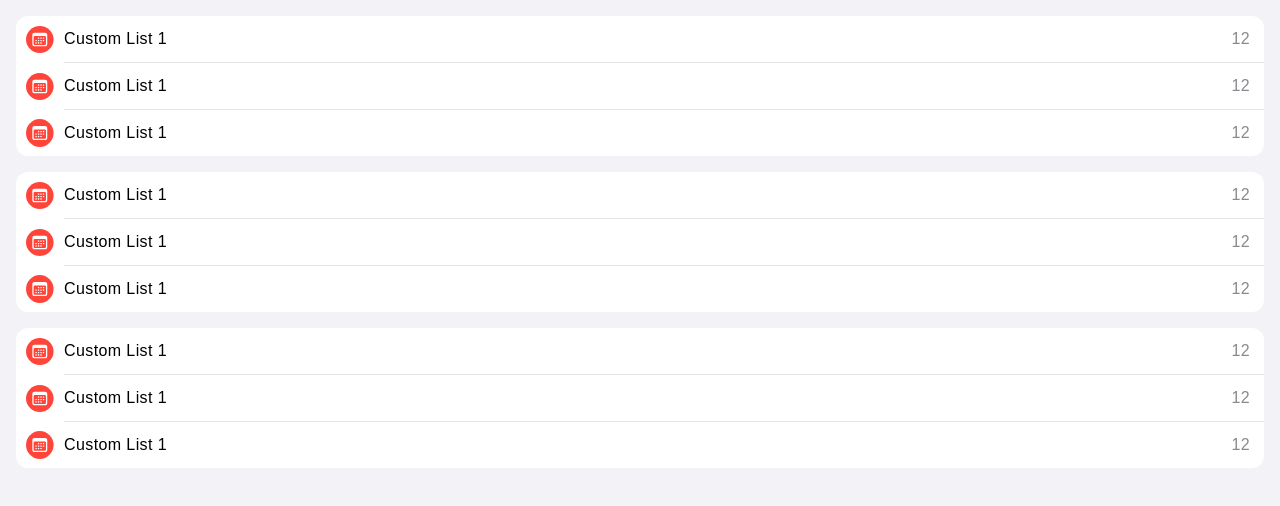
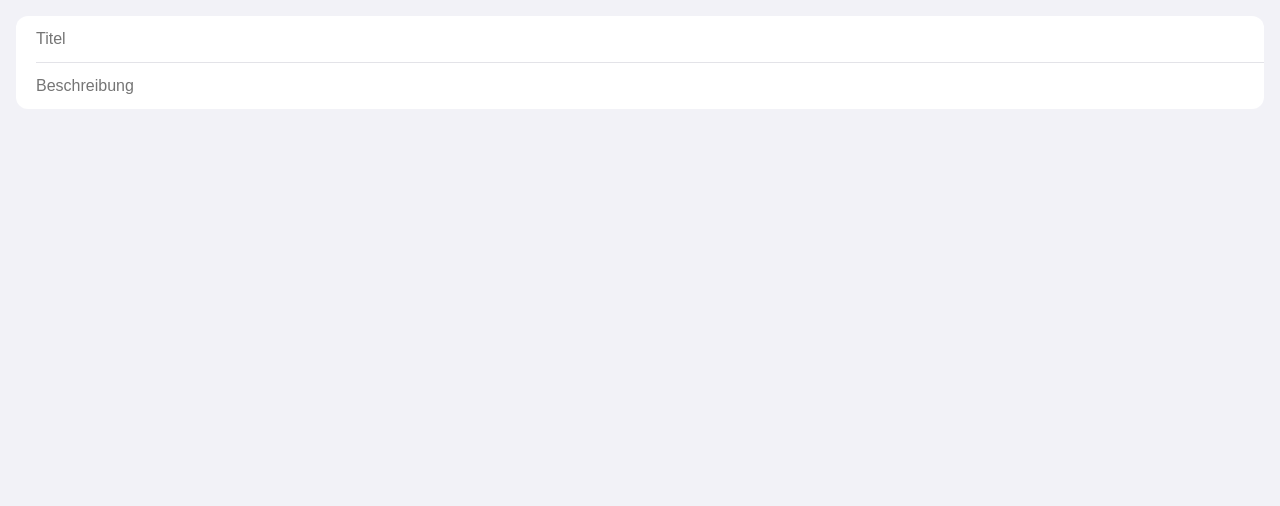
Before and after one commit to max-beckmann/progressive-reminders, an Angular app: page /new-reminder in a window 1280 px wide. Shown: the top 506 px of the page. Built offline with nearby package versions, Linux system fonts and the light colour scheme; a web font is replaced by a local one.

Commit message:
add different ListItems

```diff
--- a/src/app/components/list/list.component.html
+++ b/src/app/components/list/list.component.html
@@ -1,9 +1,25 @@
 <ul>
-  @for (item of [1, 2, 3]; track $index) {
+  @for (item of items(); track $index) {
     <li>
-      <app-icon [type]="icon()"></app-icon>
-      <app-inline-list-tile name="Custom List 1"
-                            [count]="12"></app-inline-list-tile>
+      <div class="icon">
+        @if (item.icon) {
+          <app-icon [type]="item.icon"></app-icon>
+        }
+      </div>
+      <div class="item">
+        @switch (item.type) {
+          @case (ListItemType.REMINDER) {
+            {{ item.value }}
+          }
+          @case (ListItemType.INPUT) {
+            <input type="text" [placeholder]="item.value">
+          }
+          @case (ListItemType.LINK) {
+            <app-inline-list-tile [name]="item.value"
+                                  [count]="item.count ?? 0"></app-inline-list-tile>
+          }
+        }
+      </div>
     </li>
   }
 </ul>
--- a/src/app/components/list/list.component.scss
+++ b/src/app/components/list/list.component.scss
@@ -1,24 +1,26 @@
 :host {
   display: block;
-  padding-left: 10px;
 
   li {
     display: flex;
     align-items: center;
-    gap: 10px;
+
+    .icon {
+      margin-inline: 10px;
+    }
 
     app-icon {
       width: 28px;
     }
 
-    app-inline-list-tile {
+    .item {
       flex-grow: 1;
       margin-top: 14px;
       padding-right: 14px;
       padding-bottom: 14px;
     }
 
-    &:not(:last-child) app-inline-list-tile {
+    &:not(:last-child) .item {
       border-bottom: 1px solid var(--color-interaction);
     }
   }
--- a/src/app/components/list/list.component.ts
+++ b/src/app/components/list/list.component.ts
@@ -4,6 +4,19 @@ import {
   InlineListTileComponent
 } from '../inline-list-tile/inline-list-tile.component';
 import { IconComponent, IconType } from '../icon/icon.component';
+
+export enum ListItemType {
+  REMINDER,
+  INPUT,
+  LINK
+}
+
+export type ListItem = {
+  type: ListItemType;
+  value: string;
+  icon?: IconType;
+  count?: number;
+}
 
 @Component({
   selector: 'app-list',
@@ -17,5 +30,6 @@ import { IconComponent, IconType } from '../icon/icon.component';
   styleUrl: './list.component.scss'
 })
 export class ListComponent {
-  icon = input<IconType>(IconType.CALENDAR);
+  items = input<ListItem[]>([]);
+  protected readonly ListItemType = ListItemType;
 }
--- a/src/app/components/pages/new-reminder-page/new-reminder-page.component.html
+++ b/src/app/components/pages/new-reminder-page/new-reminder-page.component.html
@@ -1,5 +1,5 @@
 <app-container>
-  <app-list></app-list>
+  <app-list [items]="baseInputs"></app-list>
 </app-container>
 <app-container>
   <app-list></app-list>
--- a/src/app/components/pages/new-reminder-page/new-reminder-page.component.ts
+++ b/src/app/components/pages/new-reminder-page/new-reminder-page.component.ts
@@ -1,5 +1,9 @@
 import { Component } from '@angular/core';
-import { ListComponent } from '../../list/list.component';
+import {
+  ListComponent,
+  ListItem,
+  ListItemType
+} from '../../list/list.component';
 import { ContainerComponent } from '../../container/container.component';
 import {
   InlineListTileComponent
@@ -17,4 +21,14 @@ import {
   styleUrl: './new-reminder-page.component.scss'
 })
 export class NewReminderPageComponent {
+  protected readonly baseInputs: ListItem[] = [
+    {
+      type: ListItemType.INPUT,
+      value: 'Titel',
+    },
+    {
+      type: ListItemType.INPUT,
+      value: 'Beschreibung',
+    }
+  ]
 }
```
